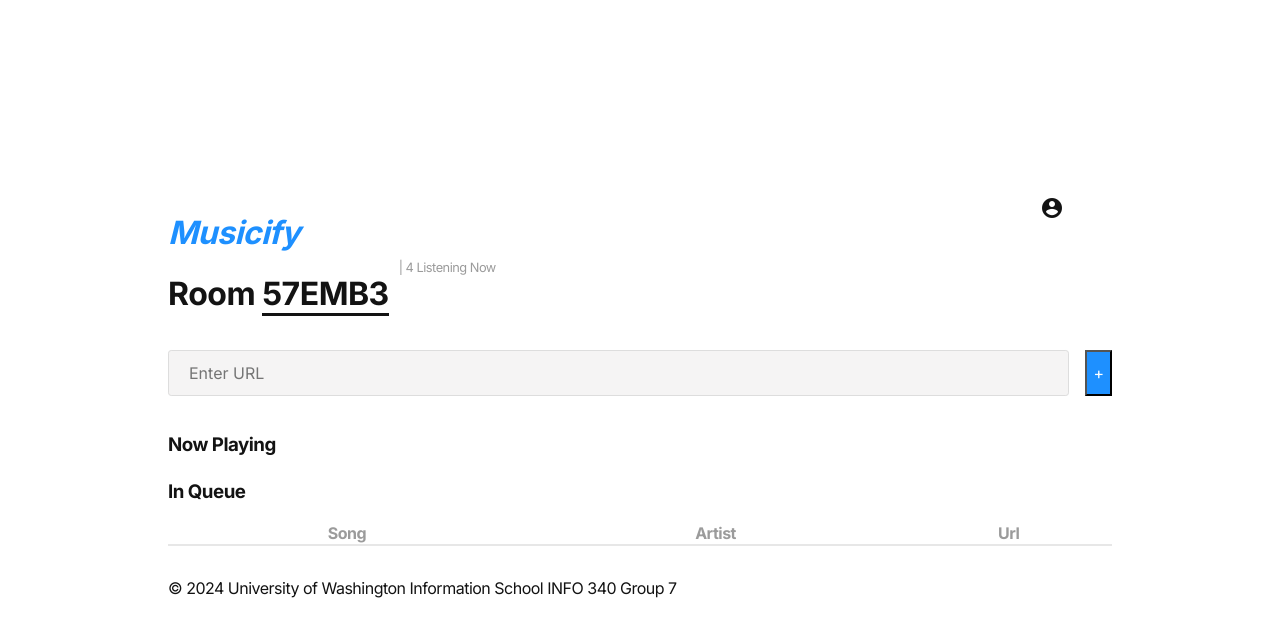
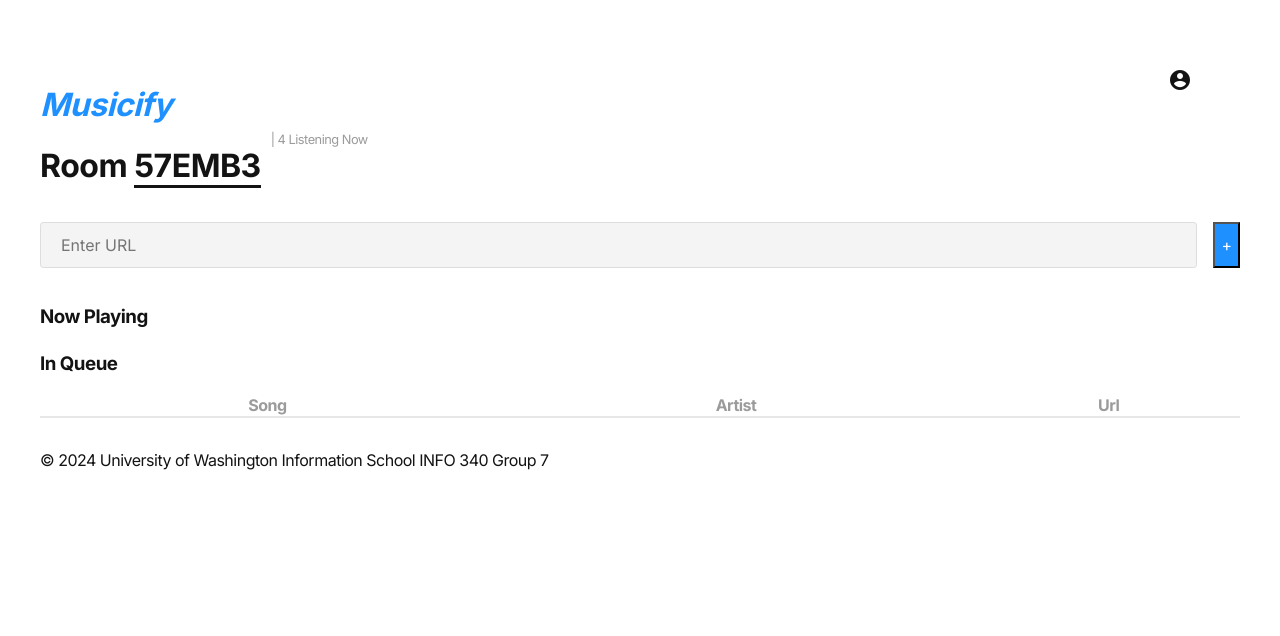
Before and after one commit to info340a-wi24/project-eunbecha, a React (Create React App) app: page / in a window 1280 px wide. Shown: the top 636 px of the page. Built offline with nearby package versions, Linux system fonts and the light colour scheme.

Commit message:
fixed bug and spacing

```diff
--- a/src/index.css
+++ b/src/index.css
@@ -17,7 +17,7 @@ html, body {
     color: var(--black);
     font-size: 16px;
     letter-spacing: -0.5px;
-    padding: 5em;
+    padding: 1em;
 }
 
 div {
```
